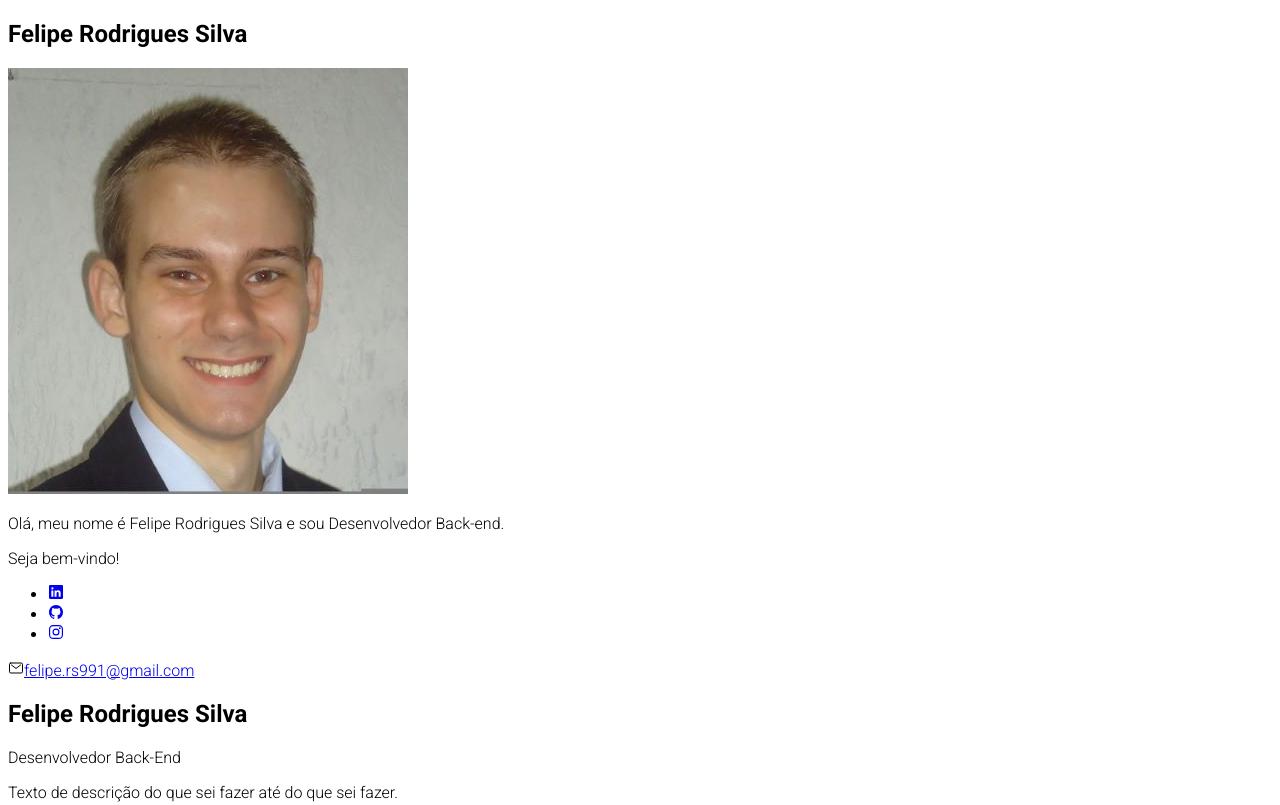
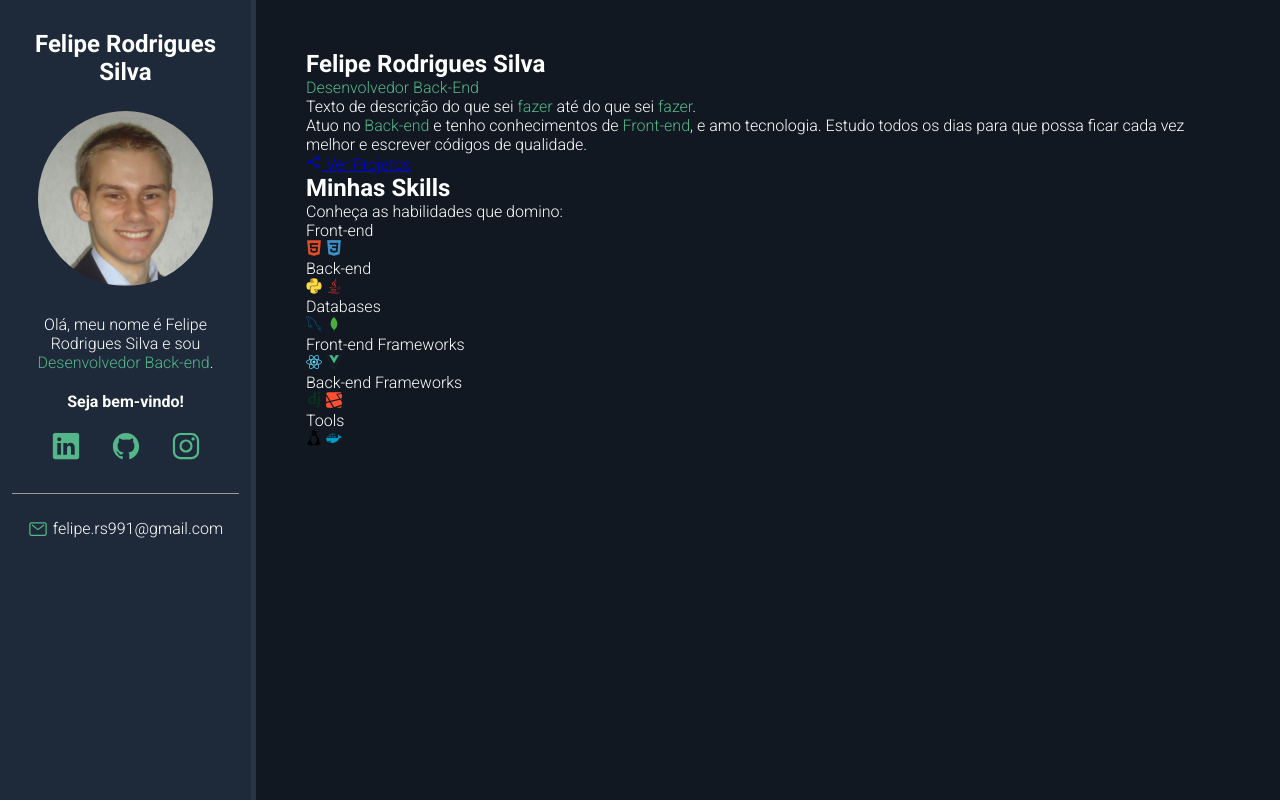
Before and after one commit to felipe-rod91/felipe-rod91.github.io, a plain HTML site: page index.html in a window 1280 px wide. Shown: the top 805 px of the page. Drawn offline with nearby package versions, Linux system fonts and the light colour scheme.

Commit message:
CSS do container

```diff
--- a/css/style.css
+++ b/css/style.css
@@ -1,3 +1,102 @@
+/* Reset */
 * {
+    padding: 0;
+    margin: 0;
     font-family: "Roboto", sans-serif;
+    box-sizing: border-box;
 }
+
+/* Variables */
+:root{
+    --main-color: #54b689;
+    --main-text-color: #fff;
+    --border-color: #999;
+    --bio-bg-color: #1e2a3a;
+    --bio-border-color: #293544;
+    --about-bg-color: #111821;
+}
+
+/* General */
+.highlight{
+    color: var(--main-color);
+}
+
+/* Containers */
+#container{
+    display: flex;
+    flex-direction: row;
+    color: var(--main-text-color);
+}
+
+#bio-container{
+    flex: 1 1 20%;
+    min-height: 100vh;
+    background-color: var(--bio-bg-color);
+    text-align: center;
+    padding: 30px 12px;
+    border-right: 5px solid var(--bio-border-color);
+}
+
+#about-container{
+    flex: 1 1 80%;
+    min-height: 100vh;
+    background-color: var(--about-bg-color);
+    padding: 50px;
+}
+
+/* Bio container */
+#bio-container h2{
+    margin-bottom: 25px;
+}
+
+#bio-container p{
+    margin-bottom: 20px;
+}
+
+#bio-container #welcome-text{
+    font-weight: bold;
+}
+
+#bio-image{
+    width: 175px;
+    height: 175px;
+    border-radius: 50%;
+    margin-bottom: 25px;
+}
+
+#social-container{
+    display: flex;
+    justify-content: center;
+    list-style: none;
+    border-bottom: 1px solid var(--border-color);
+    margin-bottom: 25px;
+    padding-bottom: 25px;
+}
+
+#social-container li{
+    flex: 1 1 0;
+    max-width: 60px;
+}
+
+#social-container li a{
+    color:var(--main-color);
+    font-size: 30px;
+}
+
+#email-container{
+    display: flex;
+    justify-content: center;
+}
+
+#email-container a{
+    color: var(--main-text-color);
+    text-decoration: none;
+    max-width: 225px;
+}
+
+#email-container ion-icon{
+    color: var(--main-color);
+    font-size: 20px;
+    margin-right: 5px;
+    max-width: 20px;
+}
--- a/index.html
+++ b/index.html
@@ -17,7 +17,7 @@
     <main id="container">
         <aside id="bio-container">
             <h2>Felipe Rodrigues Silva</h2>
-            <img src="img/profile.jpg" alt="Felipe Rodrigues Silva">
+            <img id="bio-image" src="img/profile.jpg" alt="Felipe Rodrigues Silva">
             <p>Olá, meu nome é Felipe Rodrigues Silva e sou <span class="highlight">Desenvolvedor Back-end</span>.</p>
             <p id="welcome-text">Seja bem-vindo!</p>
             <ul id="social-container">
@@ -25,15 +25,15 @@
                 <li><a href="https://www.github.com/felipe-rod91" target="_blank"><ion-icon name="logo-github"></ion-icon></a></li>
                 <li><a href="https://www.instagram.com/ferfafe" target="_blank"><ion-icon name="logo-instagram"></ion-icon></a></li>
             </ul>
-            <div id="mail-container">
+            <div id="email-container">
                 <ion-icon name="mail-outline"></ion-icon><a href="mailto:felipe.rs991@gmail.com">felipe.rs991@gmail.com</a>
             </div>
         </aside>
         <section id="about-container">
             <h1 id="name">Felipe Rodrigues Silva</h1>
-            <p><span id="highlight">Desenvolvedor Back-End</span></p>
-            <p class="description">Texto de descrição do que sei <span id="highlight">fazer</span> até do que sei <span id="highlight">fazer</span>.</p>
-            <p class="description">Atuo no <span id="highlight">Back-end</span> e tenho conhecimentos de <span id="highlight">Front-end</span>, e amo tecnologia. Estudo todos os dias para que possa ficar cada vez melhor e escrever códigos de qualidade.</p>
+            <p><span class="highlight">Desenvolvedor Back-End</span></p>
+            <p class="description">Texto de descrição do que sei <span class="highlight">fazer</span> até do que sei <span class="highlight">fazer</span>.</p>
+            <p class="description">Atuo no <span class="highlight">Back-end</span> e tenho conhecimentos de <span class="highlight">Front-end</span>, e amo tecnologia. Estudo todos os dias para que possa ficar cada vez melhor e escrever códigos de qualidade.</p>
             <a href="https://www.github.com/felipe-rod91" id="btn-projects"><ion-icon name="share-social-outline"></ion-icon> <span>Ver Projetos</span></a>
             <h2 id="skills-section-title">Minhas Skills</h2>
             <p class="description">Conheça as habilidades que domino:</p>
```
